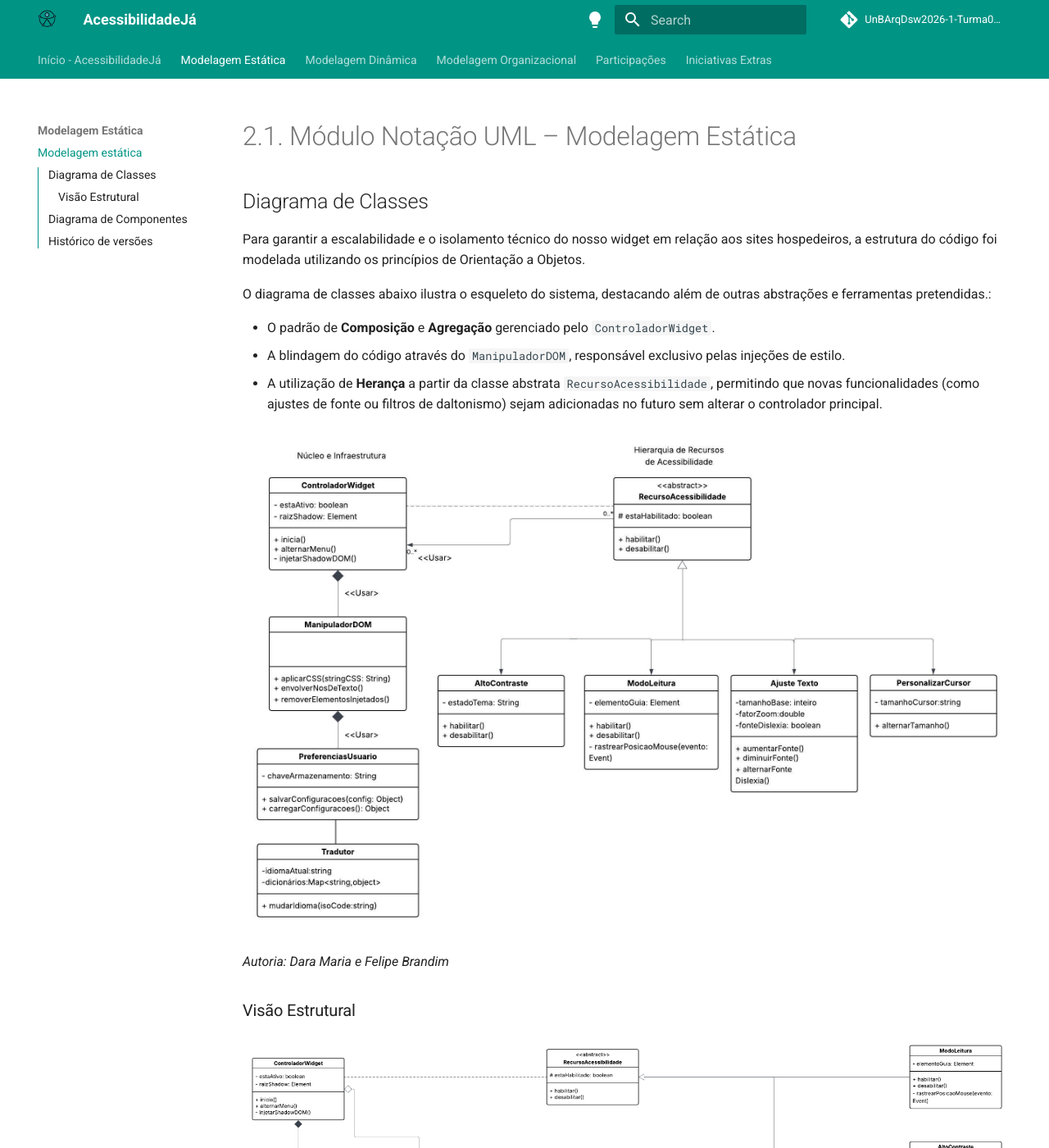
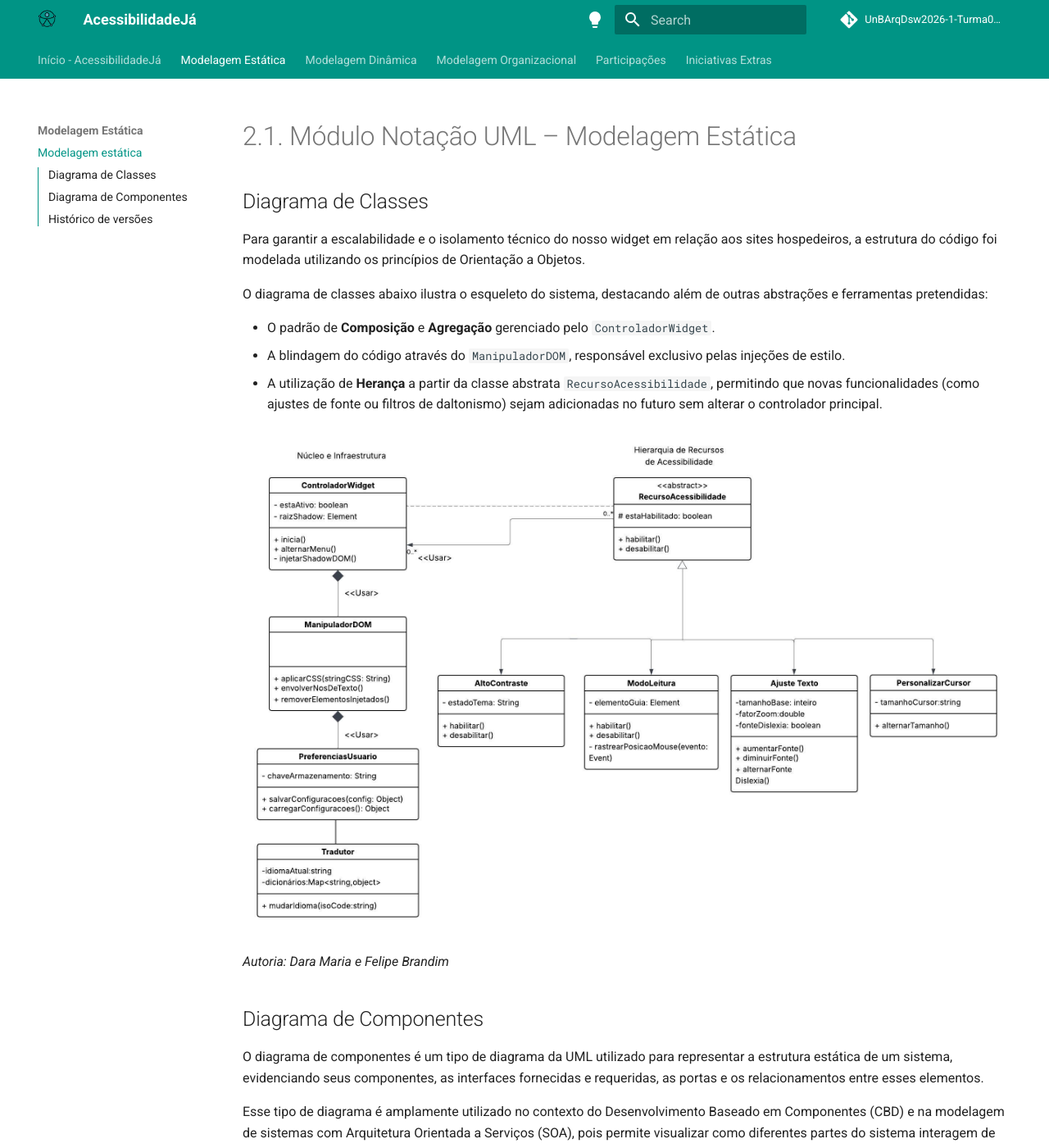
Before and after one commit to UnBArqDsw2026-1-Turma02/2026.01-T02_G4_AcessibilidadeJa_Entrega_02, an MkDocs documentation site: the page built from docs/Modelagem/2.1.ModelagemEstatica.md, in a window 1280 px wide and 1400 px high. Shown: the whole window at 82% size. Built offline with MkDocs 1.6.1 and Material for MkDocs 9.7.7, drawn with Linux system fonts in a browser that asks for light colours; comment, search, counter and statistics services are not loaded.

Commit message:
docs:Concerta erro na aba `2.1.ModelagemEstatica`

```diff
--- a/docs/Modelagem/2.1.ModelagemEstatica.md
+++ b/docs/Modelagem/2.1.ModelagemEstatica.md
@@ -4,24 +4,15 @@
 
 Para garantir a escalabilidade e o isolamento técnico do nosso widget em relação aos sites hospedeiros, a estrutura do código foi modelada utilizando os princípios de Orientação a Objetos.
 
-O diagrama de classes abaixo ilustra o esqueleto do sistema, destacando além de outras abstrações e ferramentas pretendidas.:
+O diagrama de classes abaixo ilustra o esqueleto do sistema, destacando além de outras abstrações e ferramentas pretendidas:
 
-* O padrão de **Composição** e **Agregação** gerenciado pelo `ControladorWidget`.
-* A blindagem do código através do `ManipuladorDOM`, responsável exclusivo pelas injeções de estilo.
-* A utilização de **Herança** a partir da classe abstrata `RecursoAcessibilidade`, permitindo que novas funcionalidades (como ajustes de fonte ou filtros de daltonismo) sejam adicionadas no futuro sem alterar o controlador principal.
-
+- O padrão de **Composição** e **Agregação** gerenciado pelo `ControladorWidget`.
+- A blindagem do código através do `ManipuladorDOM`, responsável exclusivo pelas injeções de estilo.
+- A utilização de **Herança** a partir da classe abstrata `RecursoAcessibilidade`, permitindo que novas funcionalidades (como ajustes de fonte ou filtros de daltonismo) sejam adicionadas no futuro sem alterar o controlador principal.
 
 ![Diagrama de classes](../images/DiagramaDeClasses-Dara&Felipe.jpeg)
 
 _Autoria: Dara Maria e Felipe Brandim_ <br>
-
-### Visão Estrutural
-
-
-![Diagrama de Classes UML do Widget de Acessibilidade](../images/diagrama-de-classes.png)
-_Autoria: Dara Maria_ <br>
-
----
 
 ## Diagrama de Componentes
 
@@ -38,8 +29,6 @@ _Ajuste: Enzo Fernandes_
 
 _Autoria: Fernanda vaz_ <br>
 
-
-
 ## Histórico de versões
 
 | Versão | Data       | Descrição                                                                      | Autor(es)                                           |
```
